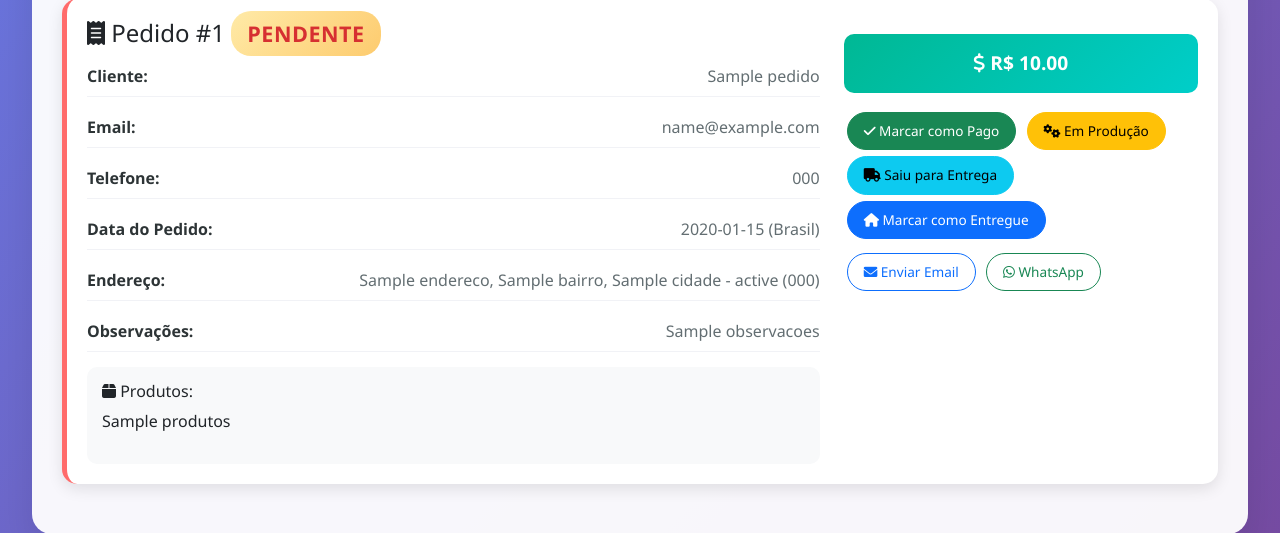
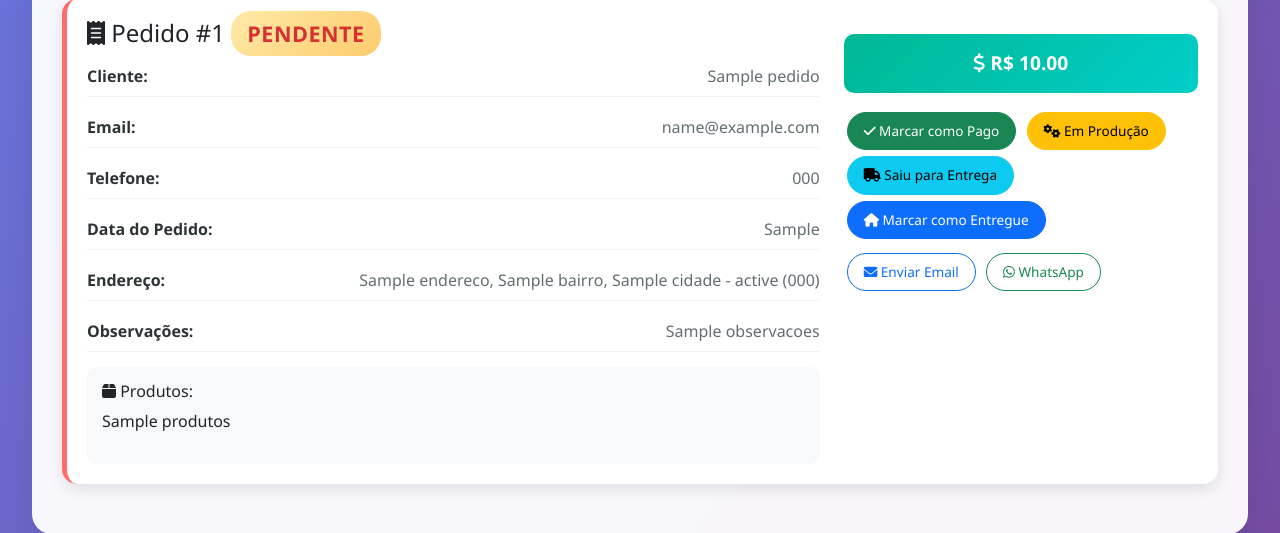
Before and after one commit to Henrique1q2w3e/Atlas, a Flask app: template templates/admin_pedidos.html in a window 1280 px wide. Shown: the part 504-1037 px from the top of the page. Run offline with Flask 3, Linux system fonts and the light colour scheme; the template is opened without the code that fills it: most values are stand-ins (such as "Sample title", 1, 10 or a date in 2020); some libraries are stand-ins or nearby versions.

Commit message:
CRITICAL: Fix template strftime error in admin_pedidos.html

```diff
--- a/templates/admin_pedidos.html
+++ b/templates/admin_pedidos.html
@@ -345,7 +345,7 @@
                                 <span class="info-label">Data do Pedido:</span>
                                 <span class="info-value">
                                     {% if pedido.data_pedido %}
-                                        {{ pedido.data_pedido.strftime('%d/%m/%Y %H:%M') }} (Brasil)
+                                        {{ pedido.data_pedido }}
                                     {% else %}
                                         N/A
                                     {% endif %}
```
